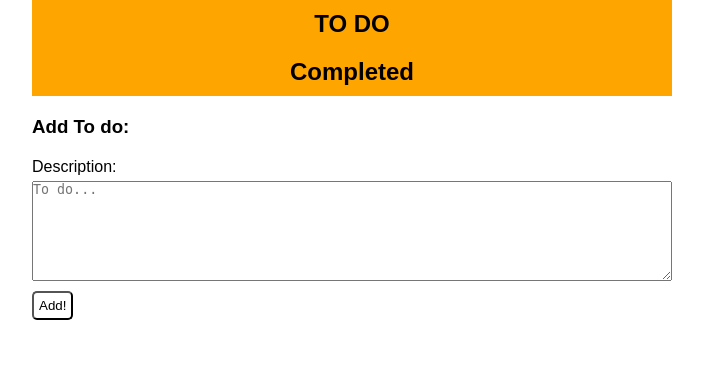
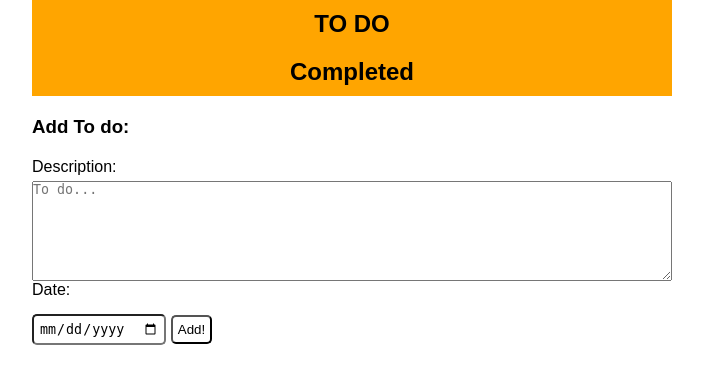
Before and after one commit to aldofiore28/TODOApp, a PHP site: page /templates/homePage.phtml in a window 1280 px wide. Shown: the top 384 px of the page, without its empty margins (288-991 px from the left). Run offline with PHP 8.4, Linux system fonts and the light colour scheme.

Commit message:
in the adding a todo form, added the ability to add a deadline

```diff
--- a/templates/homePage.phtml
+++ b/templates/homePage.phtml
@@ -112,6 +112,8 @@
             <h3>Add To do:</h3>
             <label for="description">Description:</label>
             <textarea id="description" name="description" placeholder="To do..."></textarea>
+            <label for="date">Date:</label>
+            <input id="date" type="date" name="date">
             <input type="submit" value="Add!">
         </form>
     </main>
```
